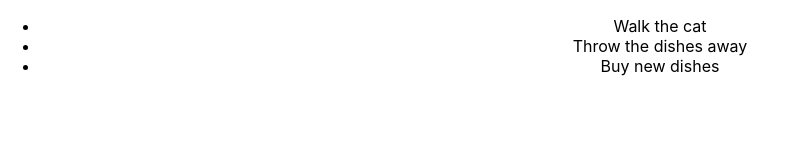
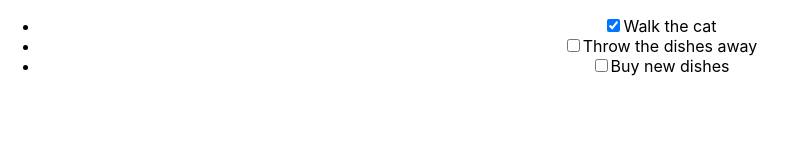
Before and after one commit to JuneDev5779/intro-to-react, a React (Create React App) app: page / in a window 1280 px wide. Shown: the top 160 px of the page, without its empty margins (0-796 px from the left). Built offline with nearby package versions, Linux system fonts and the light colour scheme.

Commit message:
added checkboxes

```diff
--- a/src/components/ToDo.js
+++ b/src/components/ToDo.js
@@ -3,7 +3,10 @@ import React, { Component } from 'react';
 class ToDo extends Component {
   render() {
     return (
-      <li>{ this.props.description }</li>
+      <li>
+        <input type="checkbox" checked={ this.props.isCompleted } />
+        <span>{ this.props.description }</span>
+    </li>
     );
   }
 }
```
